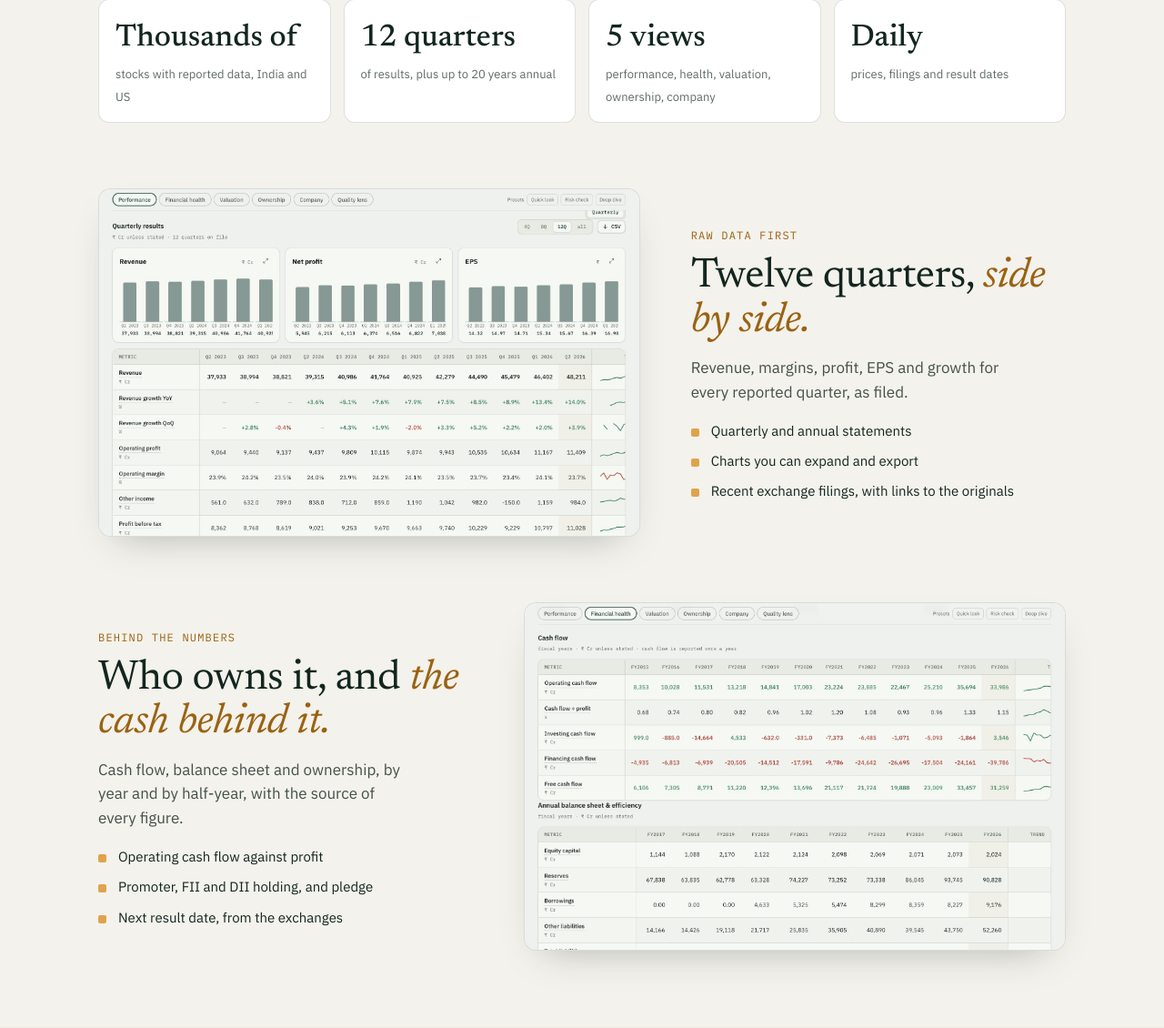
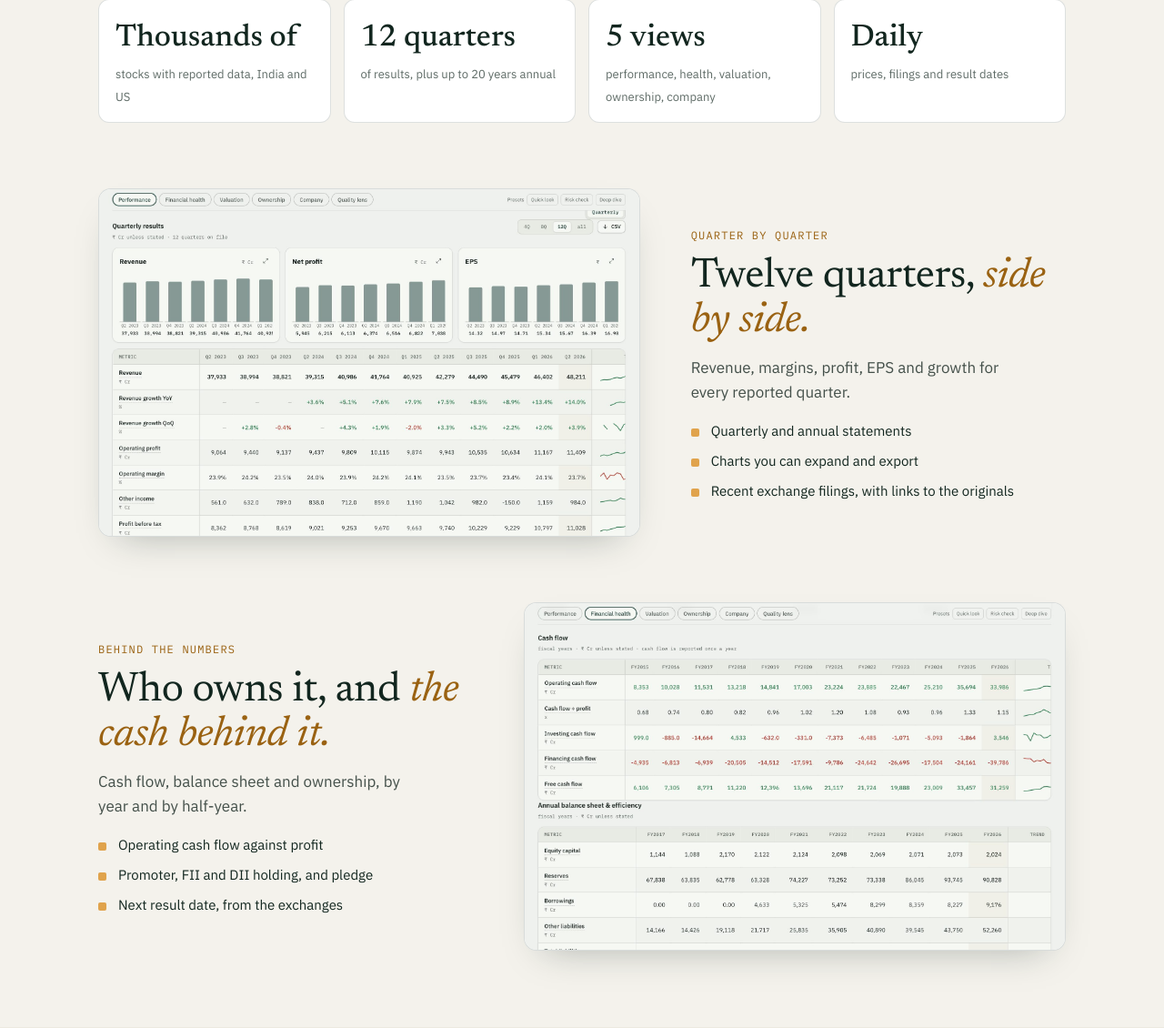
Before and after one commit to jay1752/storyline, a FastAPI app: page / in a window 1280 px wide. Shown: the part 1632-2762 px from the top of the page at 91% size. Run offline with FastAPI, Linux system fonts and the light colour scheme; data comes from the database, SQL or seed files in the repository; data that the repository does not hold is empty; some libraries are stand-ins or nearby versions.

Commit message:
Home page: drop 'as filed' / 'source of every figure' / 'Raw data first' claims (local only)
Co-Authored-By: Claude Sonnet 5.5 <noreply@anthropic.com>

```diff
--- a/app/templates/home.html
+++ b/app/templates/home.html
@@ -57,13 +57,13 @@
   </div>
   <div class="two flip" style="margin-top:72px">
    <div class="shot"><img src="/static/img/home/quarters.jpg" alt="Quarterly results table and charts for twelve quarters" width="1823" height="1170" loading="lazy" decoding="async"></div>
-   <div class="txt"><span class="eyebrow">Raw data first</span><h2>Twelve quarters, <em>side by side.</em></h2>
-    <p class="sub">Revenue, margins, profit, EPS and growth for every reported quarter, as filed.</p>
+   <div class="txt"><span class="eyebrow">Quarter by quarter</span><h2>Twelve quarters, <em>side by side.</em></h2>
+    <p class="sub">Revenue, margins, profit, EPS and growth for every reported quarter.</p>
     <ul class="pts"><li>Quarterly and annual statements</li><li>Charts you can expand and export</li><li>Recent exchange filings, with links to the originals</li></ul></div>
   </div>
   <div class="two" style="margin-top:72px">
    <div class="txt"><span class="eyebrow">Behind the numbers</span><h2>Who owns it, and <em>the cash behind it.</em></h2>
-    <p class="sub">Cash flow, balance sheet and ownership, by year and by half-year, with the source of every figure.</p>
+    <p class="sub">Cash flow, balance sheet and ownership, by year and by half-year.</p>
     <ul class="pts"><li>Operating cash flow against profit</li><li>Promoter, FII and DII holding, and pledge</li><li>Next result date, from the exchanges</li></ul></div>
    <div class="shot"><img src="/static/img/home/health.jpg" alt="Cash flow and balance sheet for a stock" width="1823" height="1170" loading="lazy" decoding="async"></div>
   </div>
```
